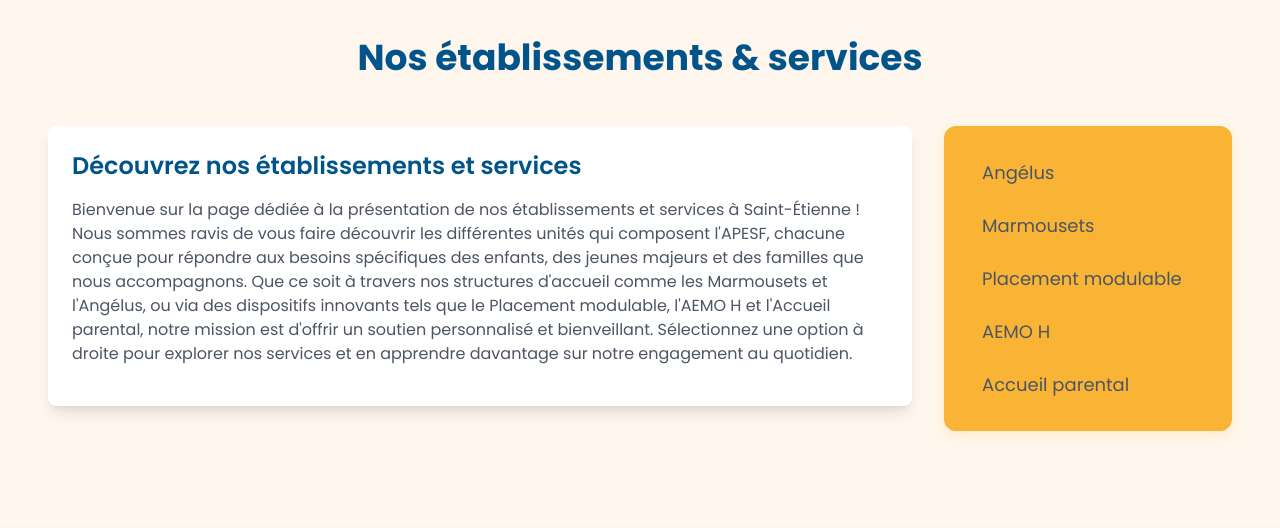
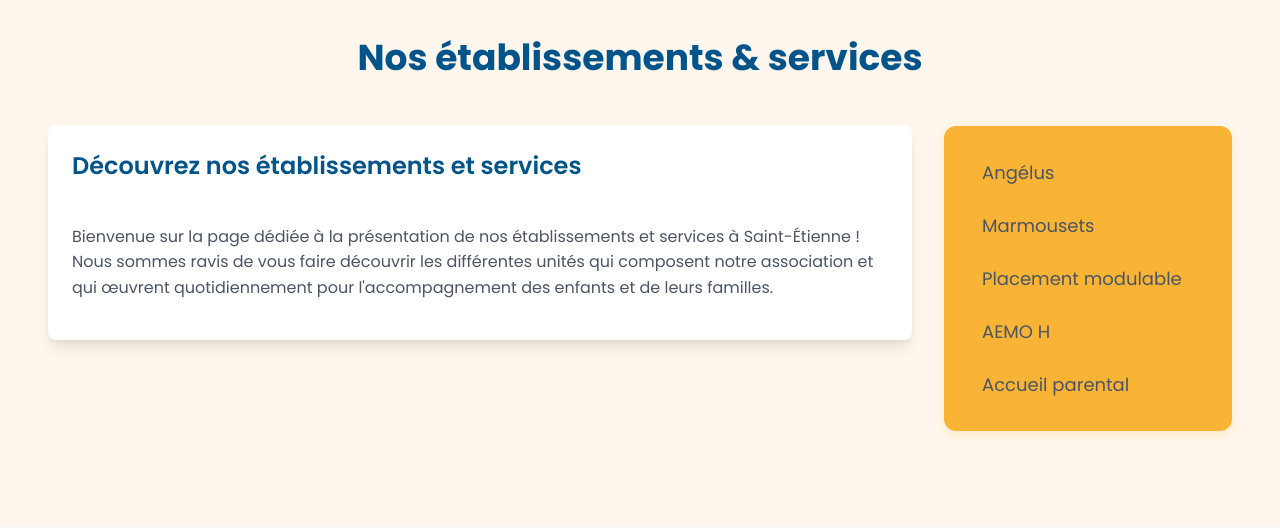
Before and after one commit to Potaaaaaaaaaaaato/apesf_site, a Django app: page /qui-sommes-nous/ in a window 1280 px wide. Shown: the part 138-666 px from the top of the page. Run offline with Django 4.2, Linux system fonts and the light colour scheme; some libraries are stand-ins or nearby versions.

Commit message:
fix: Enhance SectionForm with placeholder and updated labels, add method to preserve line breaks in content, and improve HTML templates for better content display

```diff
--- a/apesf/templates/qui_sommes_nous.html
+++ b/apesf/templates/qui_sommes_nous.html
@@ -75,6 +75,11 @@
         }
         .section-container .expand-icon:hover {
             color: #E84C3D;
+        }
+        /* NOUVEAU STYLE : Préservation des sauts de ligne */
+        .preserve-linebreaks {
+            white-space: pre-line;
+            line-height: 1.6;
         }
         /* Style pour le modal */
         .modal {
@@ -181,8 +186,8 @@
                 <!-- Section par défaut -->
                 <div class="bg-white shadow-lg rounded-lg p-6 section-container">
                     <h2 class="text-2xl font-semibold text-primary-500 mb-4">Découvrez nos établissements et services</h2>
-                    <p class="text-neutral-600 mb-4">
-                        Bienvenue sur la page dédiée à la présentation de nos établissements et services à Saint-Étienne ! Nous sommes ravis de vous faire découvrir les différentes unités qui composent l'APESF, chacune conçue pour répondre aux besoins spécifiques des enfants, des jeunes majeurs et des familles que nous accompagnons. Que ce soit à travers nos structures d'accueil comme les Marmousets et l'Angélus, ou via des dispositifs innovants tels que le Placement modulable, l'AEMO H et l'Accueil parental, notre mission est d'offrir un soutien personnalisé et bienveillant. Sélectionnez une option à droite pour explorer nos services et en apprendre davantage sur notre engagement au quotidien.
+                    <p class="text-neutral-600 mb-4 preserve-linebreaks">
+                        Bienvenue sur la page dédiée à la présentation de nos établissements et services à Saint-Étienne ! Nous sommes ravis de vous faire découvrir les différentes unités qui composent notre association et qui œuvrent quotidiennement pour l'accompagnement des enfants et de leurs familles.
                     </p>
                 </div>
             {% else %}
@@ -197,7 +202,8 @@
                                  data-link="{% if section.link %}{{ section.link }}{% endif %}">
                                 <i class="bi bi-arrows-angle-expand expand-icon"></i>
                                 <h2 class="text-2xl font-semibold text-primary-500 mb-4">{{ section.title }}</h2>
-                                <p class="text-neutral-600 mb-4">{{ section.content }}</p>
+                                <!-- MODIFICATION : Ajout de la classe preserve-linebreaks -->
+                                <p class="text-neutral-600 mb-4 preserve-linebreaks">{{ section.content }}</p>
                                 {% if section.link %}
                                     <a href="{{ section.link }}" class="inline-block bg-primary-500 text-white px-4 py-2 rounded hover:bg-primary-600 transition-colors">
                                         En savoir plus
@@ -234,7 +240,8 @@
         <div class="modal-content">
             <button class="return-btn">Retour</button>
             <h3 id="modalTitle"></h3>
-            <p id="modalContent"></p>
+            <!-- MODIFICATION : Ajout de la classe preserve-linebreaks -->
+            <p id="modalContent" class="preserve-linebreaks"></p>
             <div id="modalImages" class="modal-images"></div>
             <p id="noImagesMessage" style="color: #4B5563; display: none;">Aucune image associée à cette section.</p>
             <div id="modalLink"></div>
```
Also changed, not shown: apesf/forms.py (+9 -4 lines), apesf/models.py (+6 -1 lines), apesf/templates/organisation.html (+10 -10 lines), 1 other file.
